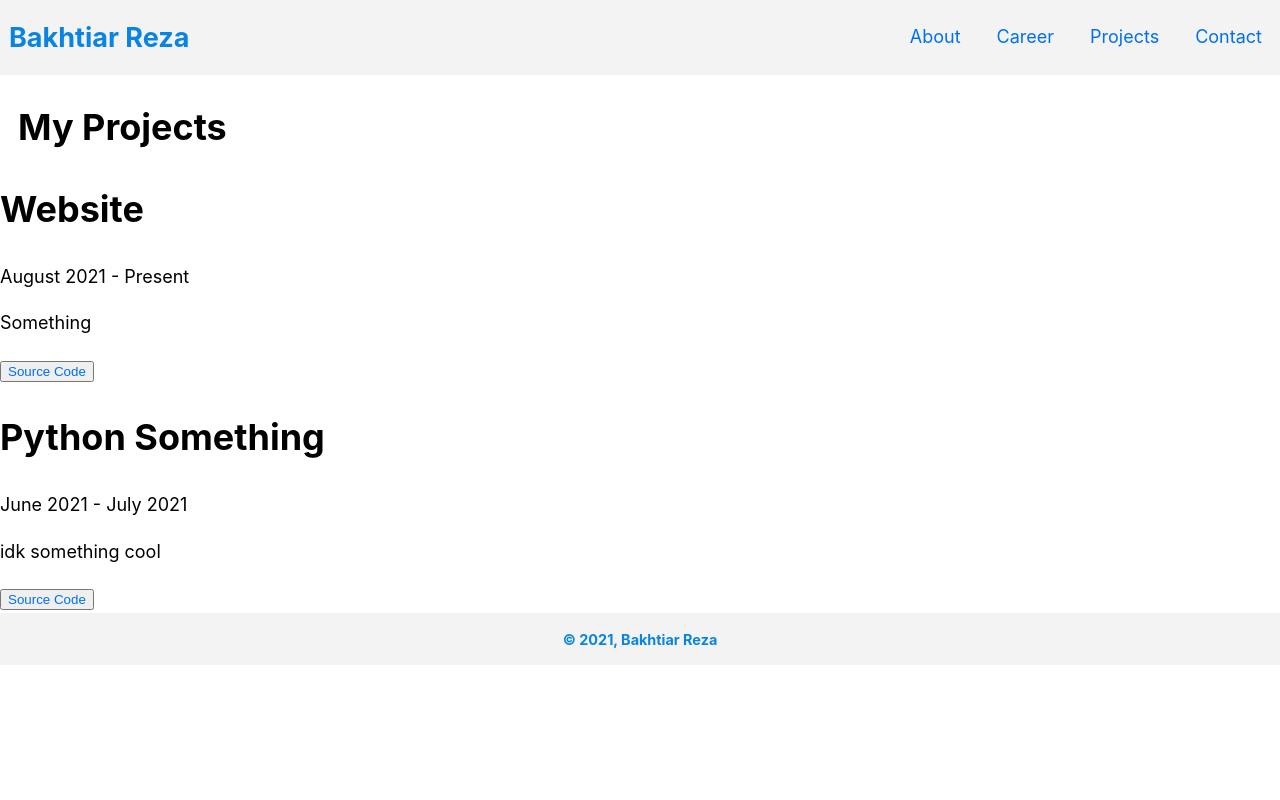
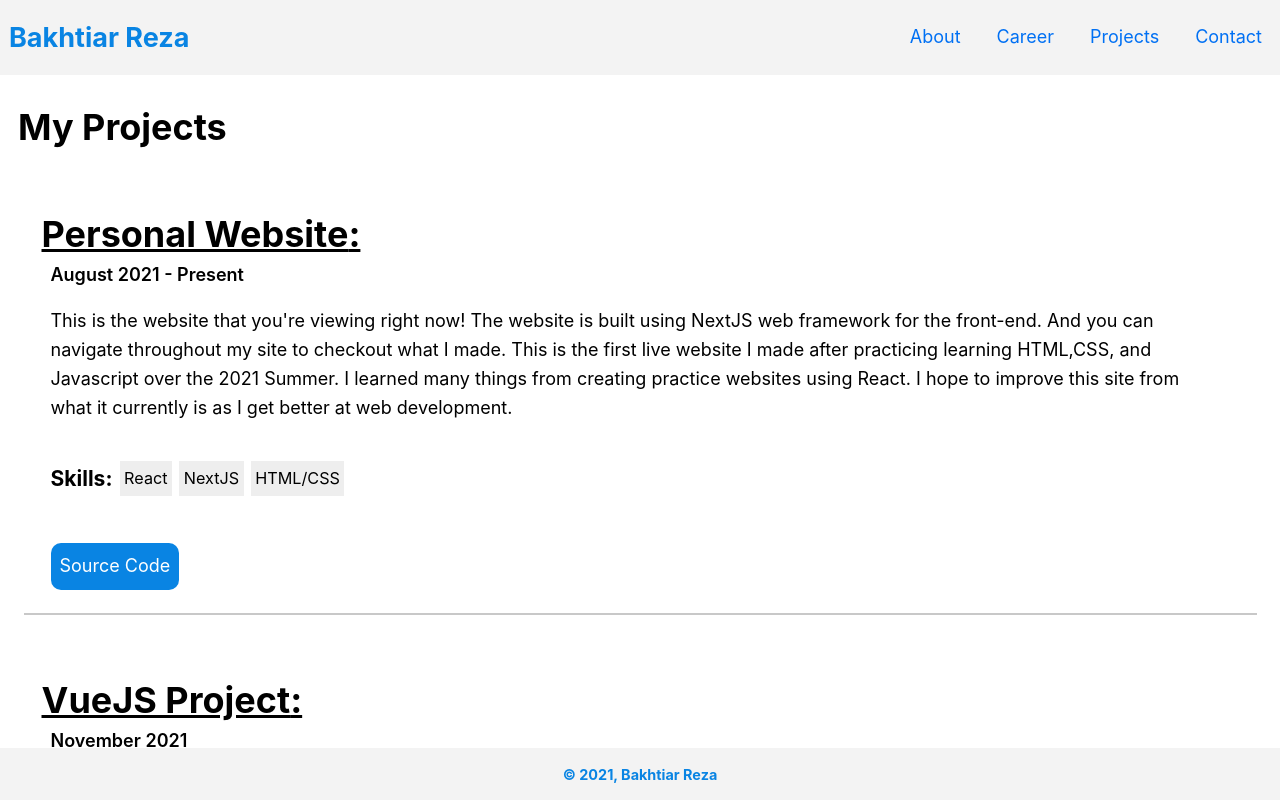
Before and after one commit to Dradeon/BakhtiarRezaSite, a Next.js app: page /Projects in a window 1280 px wide. Shown: the top 800 px of the page. Built offline with nearby package versions, Linux system fonts and the light colour scheme.

Commit message:
Updated Projects Page look and content

```diff
--- a/Data/ProjectData.js
+++ b/Data/ProjectData.js
@@ -4,18 +4,20 @@ var projectData =
     'Projects':
     [
         {
-            'Name':'Website',
-            'Desc': 'Something',
+            'Name':'Personal Website',
+            'Desc': 'This is the website that you\'re viewing right now! The website is built using NextJS web framework for the front-end. And you can navigate throughout my site to checkout what I made.\n This is the first live website I made after practicing learning HTML,CSS, and Javascript over the 2021 Summer. I learned many things from creating practice websites using React. I hope to improve this site from what it currently is as I get better at web development.',
             'Date': 'August 2021 - Present',
+            'Skills': ["React","NextJS","HTML/CSS"],
             'Img' : [],
-            'Github' : 'http://www.github.com'
+            'Github' : 'https://github.com/Dradeon/BakhtiarRezaSite'
         },
         {
-            'Name':'Python Something',
-            'Desc':'idk something cool',
-            'Date': 'June 2021 - July 2021',
+            'Name':'VueJS Project',
+            'Desc':'A project I worked on while participating in DevPSU as a way of learning how to work with Web Frameworks as our frontend. For the front-end we made it using VueJS and the backend is programmed in Python. The website has a task list and bullet joural for the user to use. It also contain a pretty neat green style and minimal layout.',
+            'Date': 'November 2021',
+            'Skills': ["VueJS","Python"],
             'Img' : [],
-            'Github' : "http://www.github.com"
+            'Github' : "https://github.com/Dradeon/devpsu-fall21-project-2-starter"
         }
     ]
 }
--- a/pages/Projects.js
+++ b/pages/Projects.js
@@ -14,18 +14,29 @@ const Projects = () => {
     }
 
     return (
-        <div className = {styles.ProjectContainer}>
+        <div className = {styles.ProjectPageContainer}>
             <Header title = "Bakhtiar Reza | Projects" description = "Projects Made By Bakhtiar" index = "noindex, nofollow" />
             <Navigation/>
             <h1 className = {styles.ProjectsPageTitle}>My Projects</h1>
             {projectList.map(project => {
-                 return (<div key = {project.name}>
-                    <div>
-                        <h1>{project.Name}</h1>
+                 return (<div key = {project.name} className = {styles.ProjectContainer}>
+                    <div className = {styles.NameDate}>
+                        <h1>{project.Name}:</h1>
                         <p>{project.Date}</p>
                     </div>
-                    <p>{project.Desc}</p>
-                    <button><a target= '_blank' href = {project.Github}>Source Code</a></button>
+                    <div className = {styles.ProjectDescription}>
+                        <p>{project.Desc}</p>
+                    </div>
+                    <div className = {styles.ProjectSkills}>
+                        <h3>Skills:</h3>
+                        {project.Skills.map(skill => {
+                            return (<p>{skill}</p>)
+                        })}
+                    </div>
+                    <div className = {styles.btnWrapper}>
+                        <a target= '_blank' className = {styles.customBtn} href = {project.Github}>Source Code</a>
+                    </div>
+                    <hr/>
                 </div>
             )})}
             <Footer/>
--- a/styles/Projects.module.scss
+++ b/styles/Projects.module.scss
@@ -1,20 +1,80 @@
 @import 'colorscheme';
 
-.ProjectContainer{
+.ProjectPageContainer{
     .ProjectsPageTitle{
         margin-left: 1rem;
     }
 }
 
-.ProjectItem{
-    background: #f3f3f3;
-    margin: 1rem;
-    border-radius: 10px;
-    h1{
-        margin-bottom: -1rem;
+
+.ProjectContainer{
+    margin: 1.25rem;
+    padding: 1px;
+
+
+    .NameDate{
+        margin-left: 1rem;
+
+        h1{
+            text-decoration: underline;
+        }
+
+        p{
+            margin-left: .5rem;
+            margin-top: -1.5rem;
+            font-weight: 600;
+        }
+
     }
 
-    h3{
-        font-weight: 400;
+    .ProjectDescription{
+        margin-left: 1.5rem;
+        margin-bottom: .25rem;
+        width: 95%;
+    }
+
+
+    .btnWrapper{
+        margin-left: 1.5rem;
+        margin-bottom: 1.25rem;
+        .customBtn{
+            display: inline-block;
+            color: white;
+            background: $light-blue;
+            padding: .5rem;
+            border-radius: 10px;
+            transition: all .3s;
+            font-size: 1rem;
+
+            &:hover{
+                background: lighten($color: $light-blue, $amount: 10)
+            }
+
+        }
+
+    }
+
+    .ProjectSkills{
+        margin-left: 1.5rem;
+        margin-bottom: 1.5rem;
+        display: flex;
+        align-items: center;
+
+        p{
+            margin-left: .4rem;
+            padding: .25rem;
+            background: $grey;
+            font-size: .9rem;
+            &:hover{
+                $background: lighten($grey,5);
+            }
+
+        }
+
+    }
+
+    hr{
+        border: 1px solid darken($grey,15);
+        width: 100%;
     }
 }
--- a/styles/_Components.scss
+++ b/styles/_Components.scss
@@ -66,7 +66,7 @@ nav{
 
 .FooterWrapper{
 
-    position: relative;
+    position: fixed;
     width: 100%;
     bottom: 0;
     overflow: auto;
```
Also changed, not shown: pages/Components/VerticalTIle.js (added, +43 -0 lines), styles/Components/VerticalTile.module.scss (added, +69 -0 lines).
